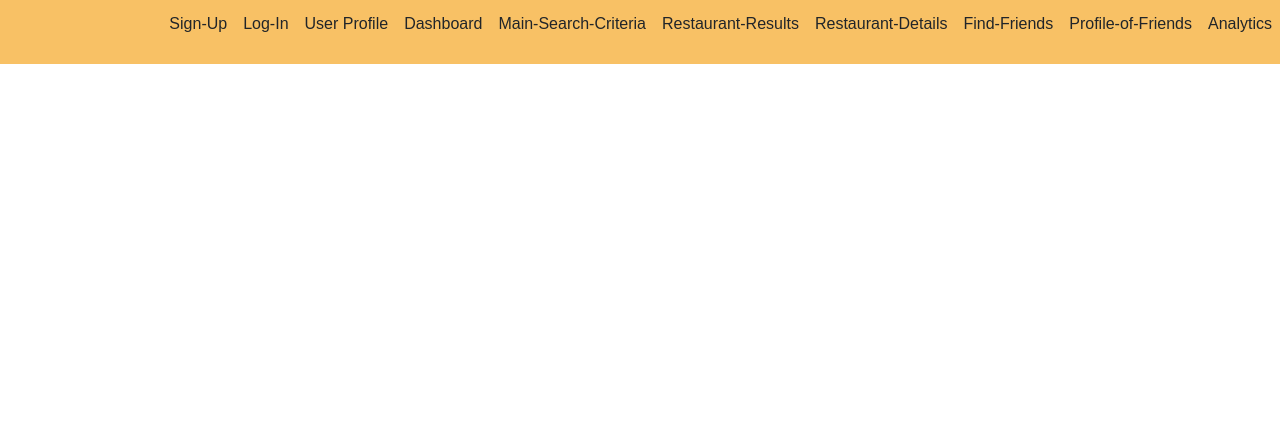
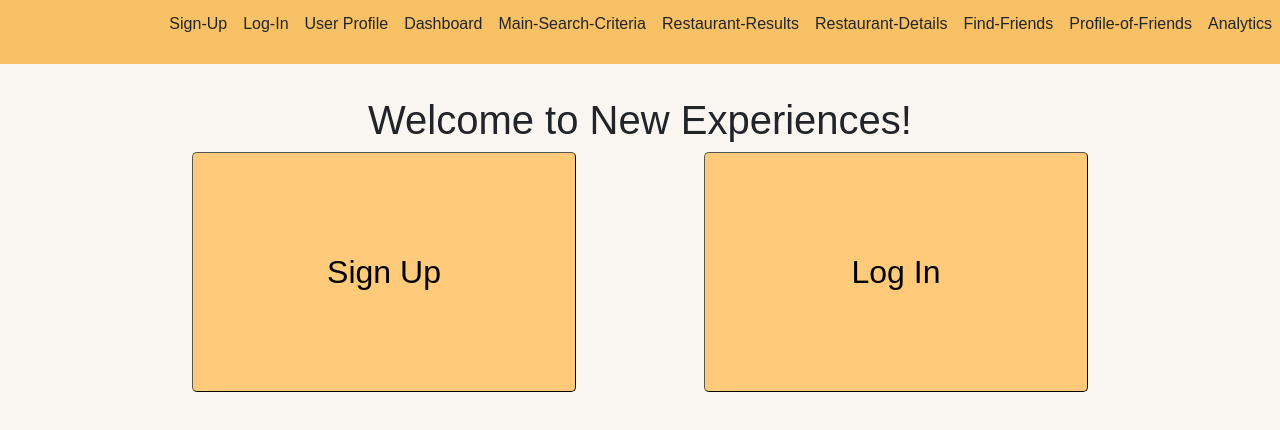
Before and after one commit to jinhohl2/Novus-J-Mate-Restaurant, a React (Create React App) app: page / in a window 1280 px wide. Shown: the top 430 px of the page. Built offline with nearby package versions, Linux system fonts and the light colour scheme; no server answers.

Commit message:
Added front page basic layout

```diff
--- a/src/App.tsx
+++ b/src/App.tsx
@@ -18,6 +18,7 @@ import RestaurantDetails from "./Front-End/pages/07_restaurant_details";
 import FindFriends from "./Front-End/pages/08_find_friends";
 import ProfileOfFriends from "./Front-End/pages/09_profile_of_friends";
 import Analytics from "./Front-End/pages/10_analytics";
+import FrontPage from './Front-End/pages/11_front_page';
 
 
 
@@ -25,9 +26,10 @@ function App() {
     return (
         <React.Fragment>
             <Router>
-              <NavBar/>
+                <NavBar />
 
                 <Routes>
+                    <Route path={"/"} element={<FrontPage></FrontPage>}></Route>
                     <Route path={"/log-in"} element={<LogInView></LogInView>}></Route>
                     <Route path={"/sign-up"} element={<SignUpView></SignUpView>}></Route>
                     <Route path={"/user-profile"} element={<UserProfile></UserProfile>}></Route>
--- /dev/null
+++ b/src/Front-End/pages/11_front_page.tsx
@@ -0,0 +1,26 @@
+import React from "react";
+import { Link } from "react-router-dom";
+
+const FrontPage = (): JSX.Element => {
+    return (
+        <React.Fragment>
+            <section className="section-11-front-page">
+                <h1>Welcome to New Experiences!</h1>
+                <div id="front-page-signup-login">
+                    <Link to="/sign-up">
+                        <button>
+                            <h2>Sign Up</h2>
+                        </button>
+                    </Link>
+                    <Link to="/log-in">
+                        <button>
+                            <h2>Log In</h2>
+                        </button>
+                    </Link>
+                </div>
+            </section>
+        </React.Fragment>
+    );
+};
+
+export default FrontPage;
--- a/src/Front-End/scss/App.scss
+++ b/src/Front-End/scss/App.scss
@@ -1572,4 +1572,35 @@ body {
             background: rgba(0, 0, 0, 0)
         }
     }
+
+    section.section-11-front-page {
+        display: flex;
+        flex-direction: column;
+        align-items: center;
+        flex-wrap: wrap;
+
+        position: absolute;
+        height: 92vh;
+        width: 100%;
+        background-color: $main_back_color;
+        transform: translateY(8vh);
+        padding-top: 2em;
+
+        div {
+            display: flex;
+            justify-content: center;
+            align-items: center;
+
+            button {
+                margin: 0 5vw;
+                height: 15em;
+                padding: 1em 1em;
+                width: 30vw;
+
+                h2 {
+                    margin-bottom: 0px;
+                }
+            }
+        }
+    }
 }
```
Lines whose indentation alone changed are shown as unchanged.
